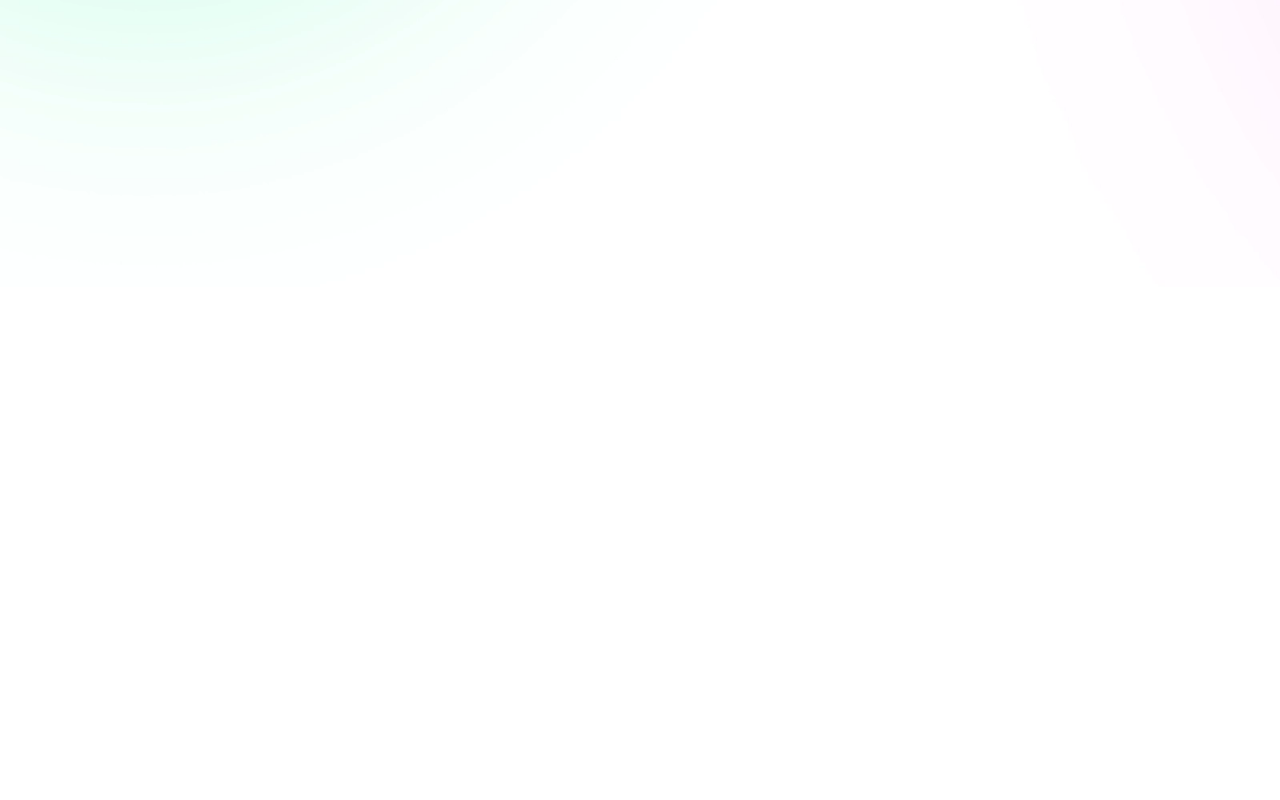
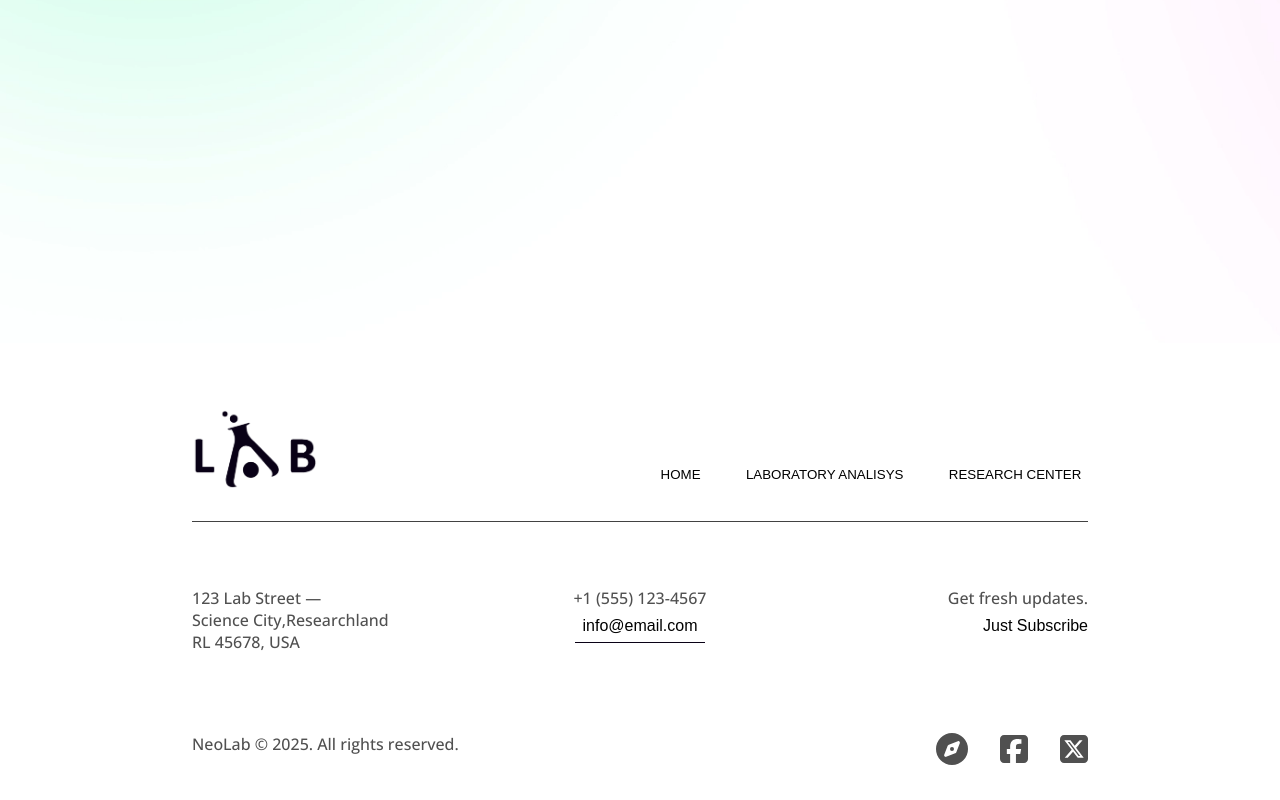
Before and after one commit to CosmicCoder22/NeoLab, a React (Vite) app: page / in a window 1280 px wide. Shown: the part 1313-2113 px from the top of the page. Before the commit the page ends 1600 px from the top, so only its background shows below. Built offline with nearby package versions, Linux system fonts and the light colour scheme.

Commit message:
added footer

```diff
--- a/src/App.css
+++ b/src/App.css
@@ -27,11 +27,17 @@
   --serif-font: "Open Sans", serif;
   --light-text:  #ffffff;
   --dark-text: #090116;
+  --grey: #505050;
 }
 
 body{
   overflow-x: hidden;
+  scroll-behavior: smooth;
 }
 .appBody{
   position: relative;
 }
+
+.appContent{
+  margin-top: 7vh;
+}
--- a/src/App.jsx
+++ b/src/App.jsx
@@ -4,6 +4,7 @@ import Header from './components/header/Header'
 import Home from './sections/home/Home'
 import LaboratoryAnalisys from './sections/laboratoryAnalisys/LaboratoryAnalisys'
 import ResearchCenter from './sections/researchCenter/ResearchCenter'
+import Footer from './components/footer/Footer'
 
 function App() {
 
@@ -19,7 +20,7 @@ function App() {
           {activeSection === 'analisys' && (<LaboratoryAnalisys />)}
           {activeSection === 'research' && (<ResearchCenter />)}
         </div>
-
+        <Footer/>
     </div>
   )
 }
--- a/src/components/footer/Footer.jsx
+++ b/src/components/footer/Footer.jsx
@@ -0,0 +1,57 @@
+import React from "react";
+import "./footer.css";
+import "./responsiveFooter.css";
+
+import footerLogo from "../../assets/logoDark.png";
+
+import { FontAwesomeIcon } from '@fortawesome/react-fontawesome';
+import { faSquareXTwitter, faSquareFacebook } from '@fortawesome/free-brands-svg-icons';
+import { faCompass} from "@fortawesome/free-solid-svg-icons";
+
+function Footer() {
+  return (
+    <div className="footerBody">
+      <div className="footerLogo">
+        <div className="footerNav">
+          <img src={footerLogo} alt="" />
+          <div className="footerNavBtn">
+            <button href="">HOME</button>
+            <button href="">LABORATORY ANALISYS</button>
+            <button href="">RESEARCH CENTER</button>
+          </div>
+        </div>
+        <div className="footerLine"></div>
+      </div>
+
+      <div className="footerInfo">
+        <div className="footerContacts">
+          <div className="address">
+            123 Lab Street —
+            <br />
+            Science City,Researchland
+            <br />
+            RL 45678, USA
+          </div>
+          <div className="phone">
+            +1 (555) 123-4567<button>info@email.com</button>
+          </div>
+          <div className="updates">
+            Get fresh updates.
+            <br />
+            <button>Just Subscribe</button>
+          </div>
+        </div>
+        <div className="footerCopyright">
+          <p>NeoLab © 2025. All rights reserved.</p>
+          <div className="footerSocials">
+            <div className="footerSocialIcon"><FontAwesomeIcon icon={faCompass} /></div>
+            <div className="footerSocialIcon"><FontAwesomeIcon icon={faSquareFacebook} /></div>
+            <div className="footerSocialIcon"><FontAwesomeIcon icon={faSquareXTwitter} /></div>
+          </div>
+        </div>
+      </div>
+    </div>
+  );
+}
+
+export default Footer;
--- a/src/components/footer/footer.css
+++ b/src/components/footer/footer.css
@@ -0,0 +1,135 @@
+.footerBody{
+    height: 50ch;
+    padding-top: 2em;
+    display: flex;
+    flex-direction: column;
+    gap: 2em;
+    font-family: var(--serif-font);
+}
+
+.footerLogo{
+    width: 70%;
+    display: flex;
+    margin: auto;
+    flex-direction: column;
+    gap: 2em;
+}
+.footerLogo img{
+    height: 5em;
+}
+.footerNav{
+    display: flex;
+    justify-content: space-between;
+}
+.footerNavBtn{
+    display: flex;
+    align-items: end;
+    gap: 2em;
+}
+.footerNavBtn button{
+    background-color: transparent;
+    border: none;
+    position: relative;
+    cursor: pointer;
+    padding: .5em;
+}
+.footerNavBtn button::before{
+    content: '';
+    position: absolute;
+    bottom: 0;
+    left: 0;
+    width: 0;
+    height: .1em;
+    background-color: var(--dark-text);
+    transition: all .3s ease-in-out;
+}
+.footerNavBtn button:hover::before{
+    width: 100%;
+}
+.footerLine{
+    border-bottom: 1px solid rgb(66, 66, 66);
+}
+
+.footerInfo{
+    display: flex;
+    flex-direction: column;
+    gap: 5em;
+    color: var(--grey);
+    font-weight: 500;
+}
+.footerContacts{
+    margin: auto;
+    width: 70%;
+    display: flex;
+    justify-content: space-between;
+}
+.address,
+.phone,
+.updates{
+    width: 30%;
+}
+.phone{
+    display: flex;
+    flex-direction: column;
+    align-items: center;
+    justify-content: start;
+}
+.phone button{
+    position: relative;
+    padding: .5em;
+    background-color: transparent;
+    border: none;
+    cursor: pointer;
+    font-size: 1em;
+}
+.phone button::before{
+    content: '';
+    position: absolute;
+    bottom: 0;
+    left: 0;
+    width: 100%;
+    height: .1em;
+    background-color: var(--dark-text);
+    transition: all .3s ease-in-out;
+}
+.phone button:hover::before{
+    width: 0;
+}
+.updates{
+    display: flex;
+    gap: .5em;
+    justify-content: start;
+    align-items: end;
+    flex-direction: column;
+}
+.updates button{
+    background-color: transparent;
+    border: none;
+    font-size: 1em;
+    font-weight: 500;
+    cursor: pointer;
+    transition: all .2s ease-in-out;
+}
+.updates button:hover{
+    color: var(--grey);
+}
+
+.footerCopyright{
+    display: flex;
+    margin: auto;
+    width: 70%;
+    padding-bottom: 2em;
+    justify-content: space-between;
+}
+.footerSocials{
+    display: flex;
+    gap: 2em;
+    cursor: pointer;
+}
+.footerSocials svg{
+    height: 2em;
+    transition: all .2s ease-in-out;
+}
+.footerSocials svg:hover{
+    color: var(--dark-text);
+}
--- a/src/components/header/Header.jsx
+++ b/src/components/header/Header.jsx
@@ -5,7 +5,7 @@ import logo from '../../assets/logoDark.png'
 
 import { FontAwesomeIcon } from '@fortawesome/react-fontawesome';
 import { faSquareXTwitter, faSquareFacebook } from '@fortawesome/free-brands-svg-icons';
-import { faCompass, faBars, faPhone, faXmark } from "@fortawesome/free-solid-svg-icons";
+import { faCompass, faBars, faPhone } from "@fortawesome/free-solid-svg-icons";
 
 
 function Header({ setActiveSection }) {
@@ -15,7 +15,7 @@ function Header({ setActiveSection }) {
   const [isToggleOpen, setIsToggleOpen] = useState(false)
 
   return (
-    <div className='headerBody'>
+    <div className='headerBody' id='home'>
         <div className="headerContent">
             <div className="logoContainer">
                 <img src={logo} alt="" />
```
Also changed, not shown: src/components/footer/responsiveFooter.css (added).
